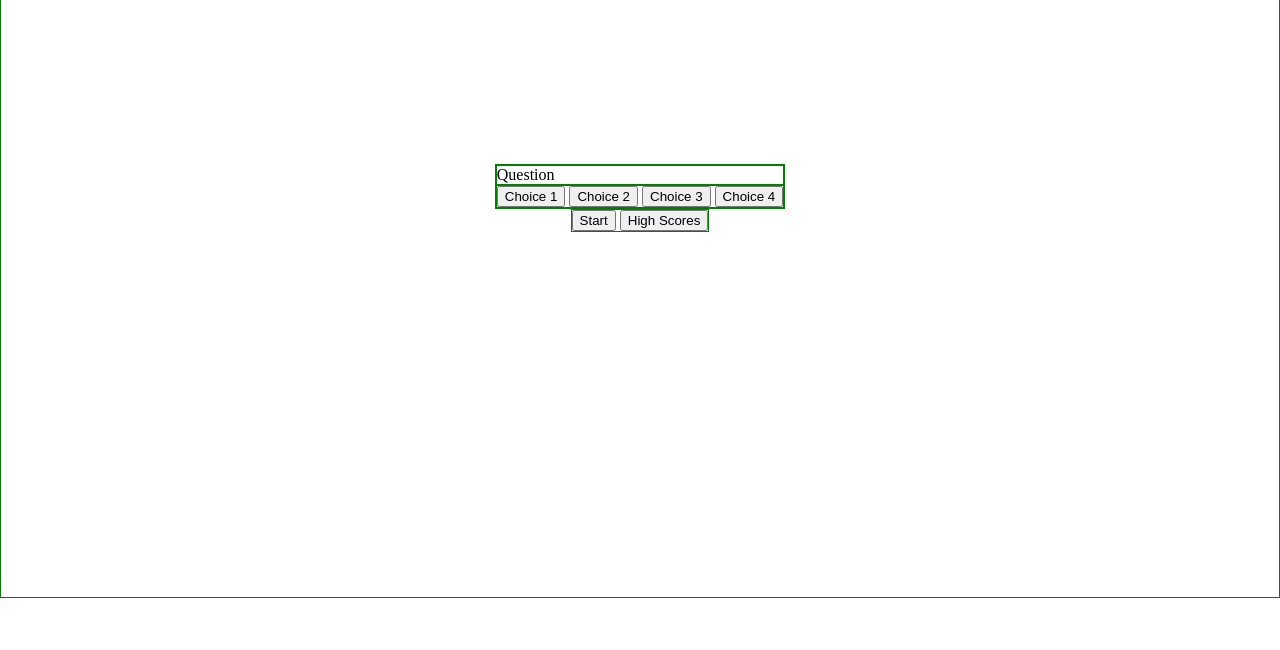
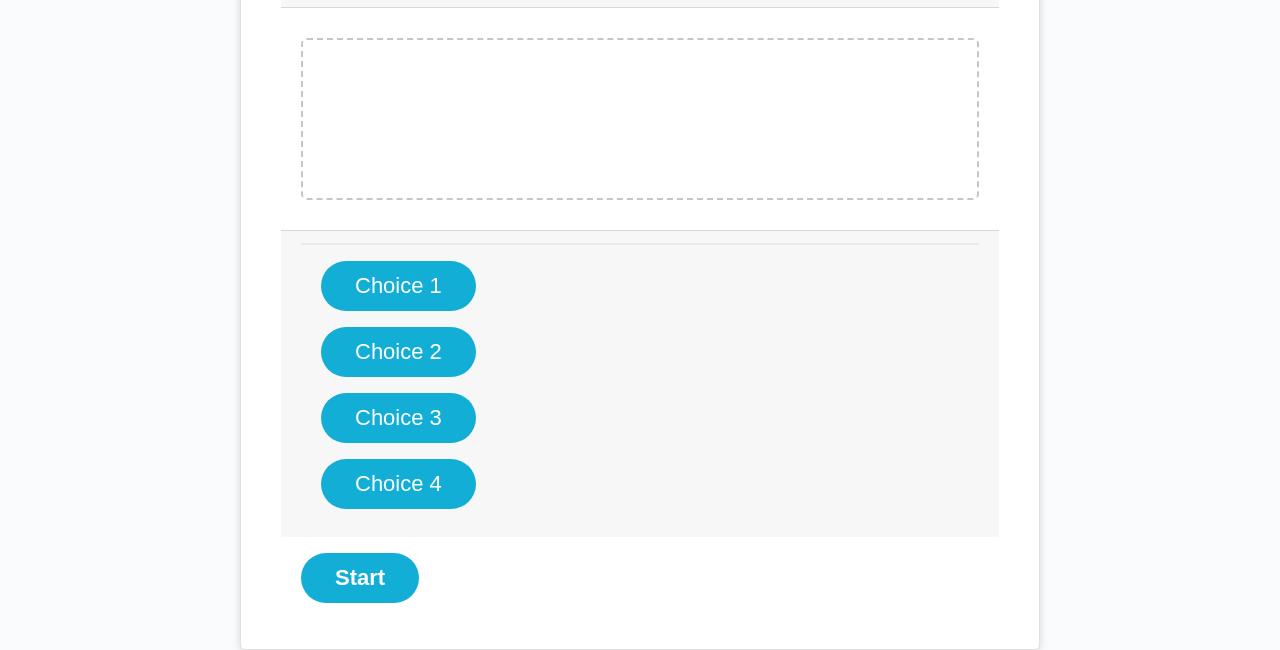
Before and after one commit to shamik05/04-Code-Quiz, a plain HTML site: page index.html in a window 1280 px wide. Shown: the part 202-852 px from the top of the page. Before the commit the page ends 800 px from the top, so only its background shows below. Drawn offline with nearby package versions, Linux system fonts and the light colour scheme.

Commit message:
Became frustrated and copied previous template

```diff
--- a/index.html
+++ b/index.html
@@ -4,47 +4,47 @@
     <meta charset="UTF-8">
     <meta name="viewport" content="width=device-width, initial-scale=1.0, shrink-to-fit=no">
     <title>Code Quiz</title>
-    <!-- <link rel="stylesheet" href="https://stackpath.bootstrapcdn.com/bootstrap/4.5.0/css/bootstrap.min.css" integrity="sha384-9aIt2nRpC12Uk9gS9baDl411NQApFmC26EwAOH8WgZl5MYYxFfc+NcPb1dKGj7Sk" crossorigin="anonymous"> -->
+    <link rel="stylesheet" href="https://stackpath.bootstrapcdn.com/bootstrap/4.5.0/css/bootstrap.min.css" integrity="sha384-9aIt2nRpC12Uk9gS9baDl411NQApFmC26EwAOH8WgZl5MYYxFfc+NcPb1dKGj7Sk" crossorigin="anonymous">
     <link rel="stylesheet" href="style.css" />
 </head>
 
 <body>
-    <!-- The below code was for debugging purposes on how the grid visibly operated -->
-    <style>
-      div {
-        border: 1px solid green;
-      }
-    </style>
+    <div class="wrapper">
+      <header>
+        <h1>Javascript Quiz</h1>
+      </header>
 
-    <div class="container">
-      <div id="quizHeading" class="hide">
-        <div id="quizQuestion">Question</div>
-        <div id="quizAnswer" class="btnControls">
-          <button class="btn">Choice 1</button>
-          <button class="btn">Choice 2</button>
-          <button class="btn">Choice 3</button>
-          <button class="btn">Choice 4</button>
+      <div class="card">
+        <div class="card-header">
+          <h2 class="header">Question #</h2>
+        </div>
+
+        <div class="card-body">
+          <textarea readonly id="question" aria-label="Generated Question"></textarea>
+        </div>
+
+        <div class="card-footer">
+        <div id="quizAnswers" class="btnControls">
+          <button id="btn1" class="btn">Choice 1</button>
+          <button id="btn2" class="btn">Choice 2</button>
+          <button id="btn3" class="btn">Choice 3</button>
+          <button id="btn4" class="btn">Choice 4</button>
         </div>
       </div>
+
+
       <div class="otherButtons">
         <button id="btnStart" class="btnStart btn">Start</button>
         <button id="btnHigh" class="btnHigh btn hide">High Scores</button>
       </div>
-
-        <!-- <header>
-            <h1>Coding Quiz Challenge</h1>
-        </header>
-
-        <p>Try to answer the following code-related questions within the time limit. Keep in mind that incorrect answers will penalize your score time by ten seconds!</p> -->
-
 
     </div>
 
 
 
     <script src="script.js" defer></script>
-    <!-- <script src="https://code.jquery.com/jquery-3.5.1.slim.min.js" integrity="sha384-DfXdz2htPH0lsSSs5nCTpuj/zy4C+OGpamoFVy38MVBnE+IbbVYUew+OrCXaRkfj" crossorigin="anonymous"></script>
+    <script src="https://code.jquery.com/jquery-3.5.1.slim.min.js" integrity="sha384-DfXdz2htPH0lsSSs5nCTpuj/zy4C+OGpamoFVy38MVBnE+IbbVYUew+OrCXaRkfj" crossorigin="anonymous"></script>
     <script src="https://cdn.jsdelivr.net/npm/popper.js@1.16.0/dist/umd/popper.min.js" integrity="sha384-Q6E9RHvbIyZFJoft+2mJbHaEWldlvI9IOYy5n3zV9zzTtmI3UksdQRVvoxMfooAo" crossorigin="anonymous"></script>
-    <script src="https://stackpath.bootstrapcdn.com/bootstrap/4.5.0/js/bootstrap.min.js" integrity="sha384-OgVRvuATP1z7JjHLkuOU7Xw704+h835Lr+6QL9UvYjZE3Ipu6Tp75j7Bh/kR0JKI" crossorigin="anonymous"></script> -->
+    <script src="https://stackpath.bootstrapcdn.com/bootstrap/4.5.0/js/bootstrap.min.js" integrity="sha384-OgVRvuATP1z7JjHLkuOU7Xw704+h835Lr+6QL9UvYjZE3Ipu6Tp75j7Bh/kR0JKI" crossorigin="anonymous"></script>
 </body>
 </html>
--- a/script.js
+++ b/script.js
@@ -0,0 +1,12 @@
+var startButton = document.querySelector("#btnStart");
+
+startButton.addEventListener("click", startQuiz);
+
+function startQuiz() {
+    startButton.classList.add("hide");
+    console.log("Start Quiz");
+}
+
+function nextQuestion() {
+
+}
--- a/style.css
+++ b/style.css
@@ -1,22 +1,166 @@
 *,
 *::before,
 *::after {
-    box-sizing: border-box;
+  box-sizing: border-box;
 }
 
 html,
 body,
-.container {
-    height: 100%;
-    margin: 0;
-    padding: 0;
+.wrapper {
+  height: 100%;
+  margin: 0;
+  padding: 0;
 }
 
-.container {
+body {
+  font-family: sans-serif;
+  background-color: #f9fbfd;
+}
+
+.wrapper {
+  padding-top: 30px;
+  padding-left: 20px;
+  padding-right: 20px;
+}
+
+header {
+  text-align: center;
+  padding: 20px;
+  padding-top: 0px;
+  color: hsl(206, 17%, 28%);
+}
+
+.card {
+  background-color: hsl(0, 0%, 100%);
+  border-radius: 5px;
+  border-width: 1px;
+  box-shadow: rgba(0, 0, 0, 0.15) 0px 2px 8px 0px;
+  color: hsl(206, 17%, 28%);
+  font-size: 18px;
+  margin: 0 auto;
+  max-width: 800px;
+  padding: 30px 40px;
+}
+
+.card-header::after {
+  content: " ";
+  display: block;
+  width: 100%;
+  background: #e7e9eb;
+  height: 2px;
+}
+
+.card-body {
+  min-height: 100px;
+}
+
+.card-footer {
+  text-align: center;
+}
+
+.card-footer::before {
+  content: " ";
+  display: block;
+  width: 100%;
+  background: #e7e9eb;
+  height: 2px;
+}
+
+.card-footer::after {
+  content: " ";
+  display: block;
+  clear: both;
+}
+
+.btn {
+  border: none;
+  background-color: rgba(8, 171, 212, 0.952);
+  border-radius: 25px;
+  box-shadow: rgba(0, 0, 0, 0.1) 0px 1px 6px 0px rgba(0, 0, 0, 0.2) 0px 1px 1px
+    0px;
+  color: hsl(0, 0%, 100%);
+  display: block;
+  font-size: 22px;
+  line-height: 22px;
+  margin: 16px 16px 16px 20px;
+  padding: 14px 34px;
+  text-align: center;
+  cursor: pointer;
+}
+
+button[disabled] {
+  cursor: default;
+  background: #c0c7cf;
+}
+
+.float-right {
+  float: right;
+}
+
+#question {
+    -webkit-appearance: none;
+    -moz-appearance: none;
+    appearance: none;
+    border: none;
+    display: block;
     width: 100%;
-    height: 100%;
-    display: flex;
-    justify-content: center;
-    align-items: center;
-    flex-direction: column;
-}
+    padding-top: 15px;
+    padding-left: 15px;
+    padding-right: 15px;
+    padding-bottom: 85px;
+    font-size: 1.2rem;
+    text-align: center;
+    margin-top: 10px;
+    margin-bottom: 10px;
+    border: 2px dashed #c0c7cf;
+    border-radius: 6px;
+    resize: none;
+    overflow: hidden;
+  }
+
+  @media (max-width: 690px) {
+    .btn {
+      font-size: 1rem;
+      margin: 16px 0px 0px 0px;
+      padding: 10px 15px;
+    }
+
+    #question {
+      font-size: 1rem;
+    }
+  }
+
+  @media (max-width: 500px) {
+    .btn {
+      font-size: 0.8rem;
+    }
+  }
+  .header{
+    text-align: center;
+  }
+
+  .btn.correct {
+      background-color: green;
+      color: black;
+  }
+
+  .btn.incorrect {
+      background-color: red;
+      color: black
+  }
+
+  .btn.neutral {
+
+  }
+
+  .otherButtons{
+      text-align: center;
+  }
+
+ #btnStart, #btnHigh {
+     font-weight: bold;
+ }
+
+ .hide {
+     display: none;
+ }
```
